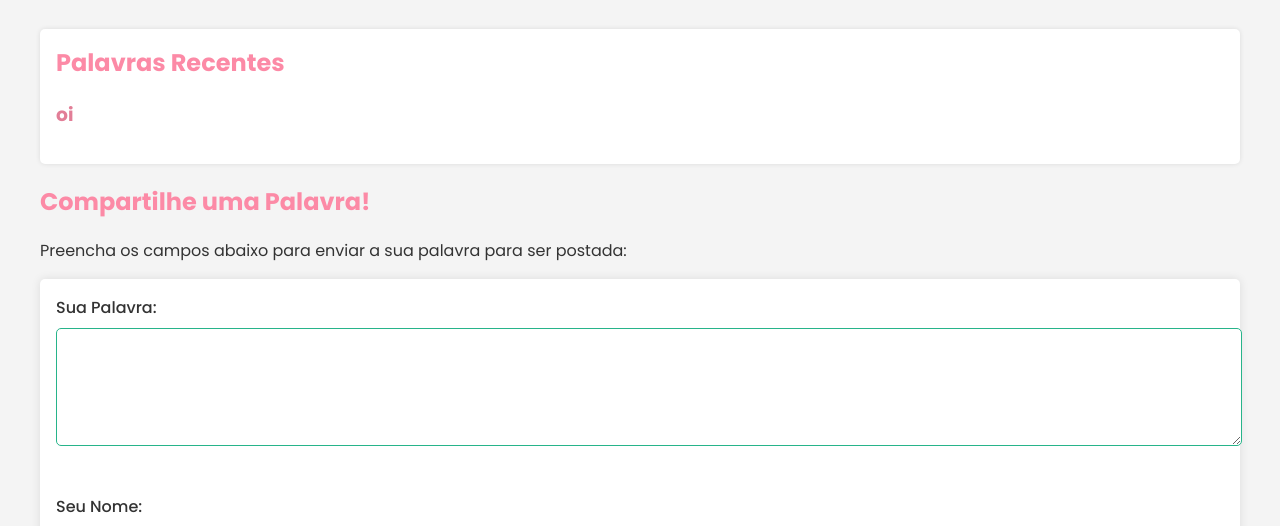
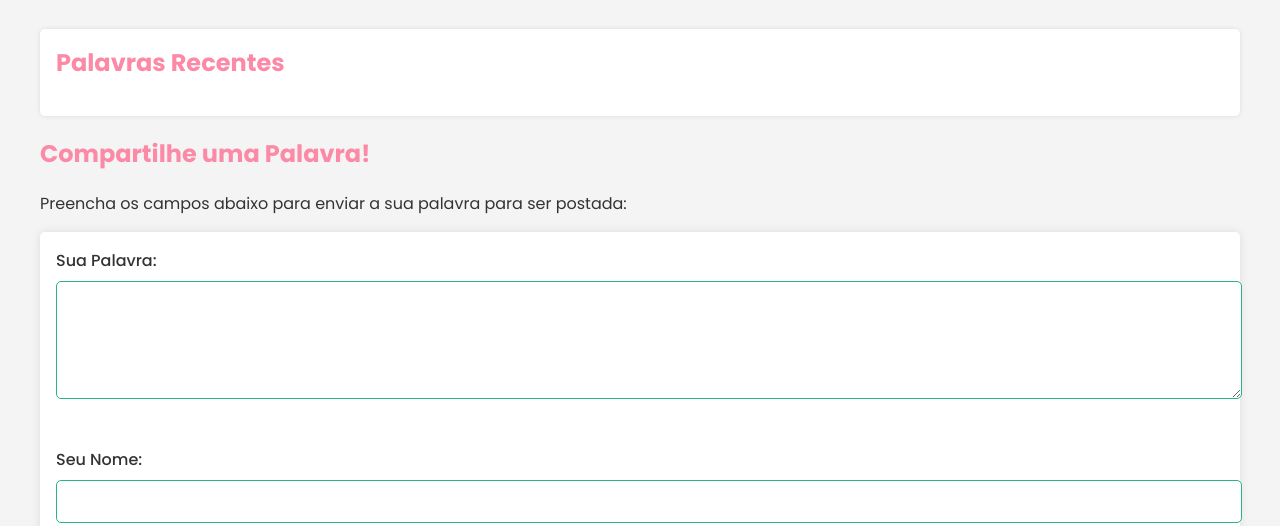
Before and after one commit to sophiagaldino/DEVOCIONAL-GIRLS, a plain HTML site: page palavra.html in a window 1280 px wide. Shown: the part 240-766 px from the top of the page. Drawn offline with Linux system fonts and the light colour scheme.

Commit message:
Update palavra.html

```diff
--- a/palavra.html
+++ b/palavra.html
@@ -27,7 +27,7 @@
         <section id="palavras-postadas">
             <h2>Palavras Recentes</h2>
             <!-- Aqui você pode adicionar um script ou método para exibir as palavras enviadas -->
-        <h3>oi</h3>
+
         </section>
         <section>
             <h2>Compartilhe uma Palavra!</h2>
```
